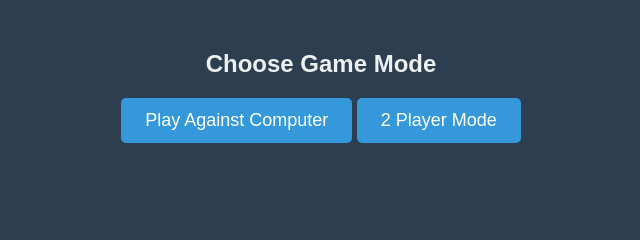
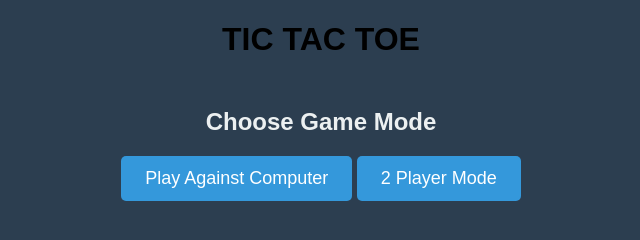
Before and after one commit to TejasreeIndukuri/tictactoe, a plain HTML site: page index.html in a window 1280 px wide. Shown: the whole page, without its empty margins (319-959 px from the left). Drawn offline with Linux system fonts and the light colour scheme.

Commit message:
index.html

```diff
--- a/index.html
+++ b/index.html
@@ -7,6 +7,9 @@
     <link rel="stylesheet" href="styles.css">
 </head>
 <body>
+    <!-- Main Game Title -->
+    <h1 style="text-align: center; color: black;">TIC TAC TOE</h1>
+
     <!-- Game Mode Selection -->
     <div id="game-options">
         <h2>Choose Game Mode</h2>
```
Lines whose indentation alone changed are shown as unchanged.
